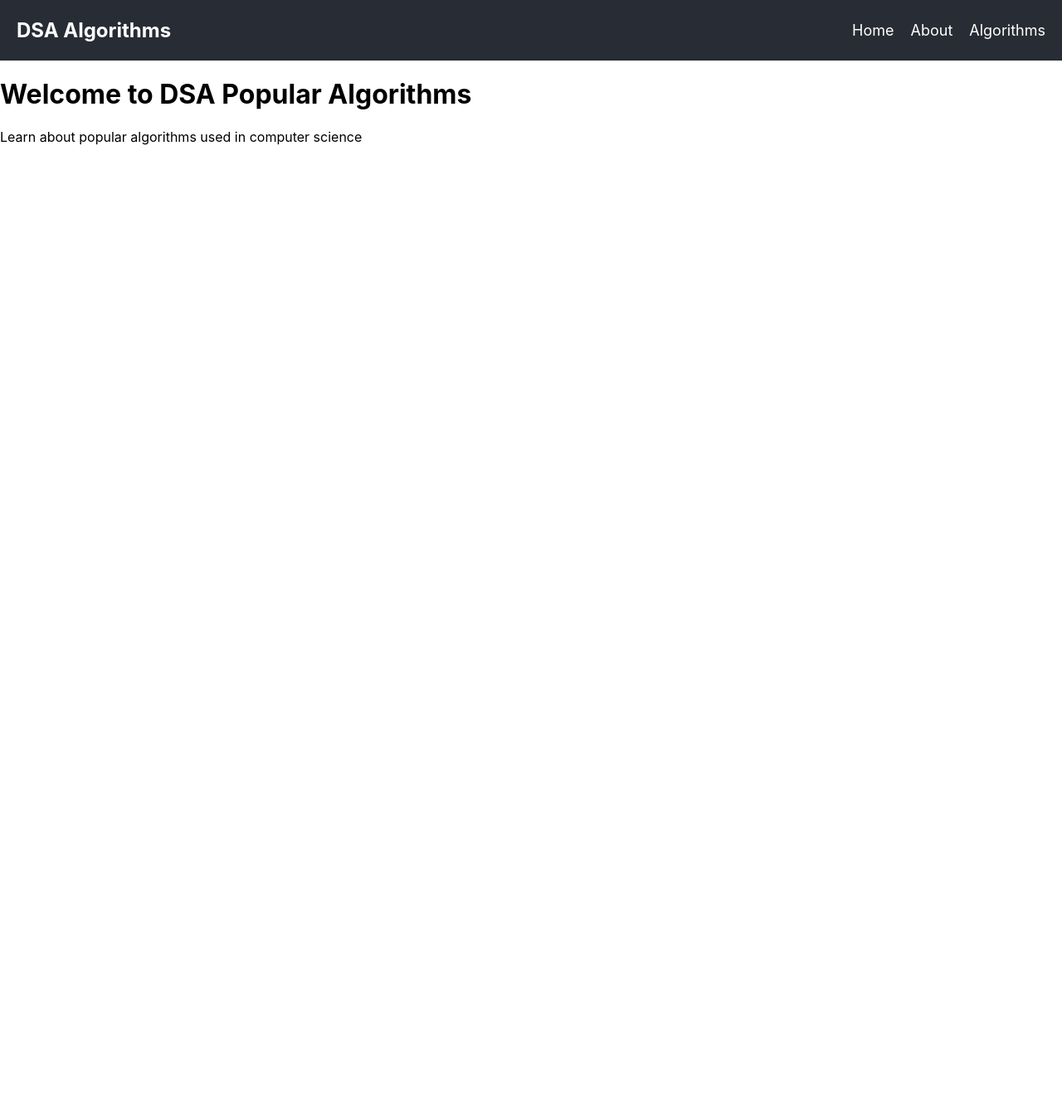
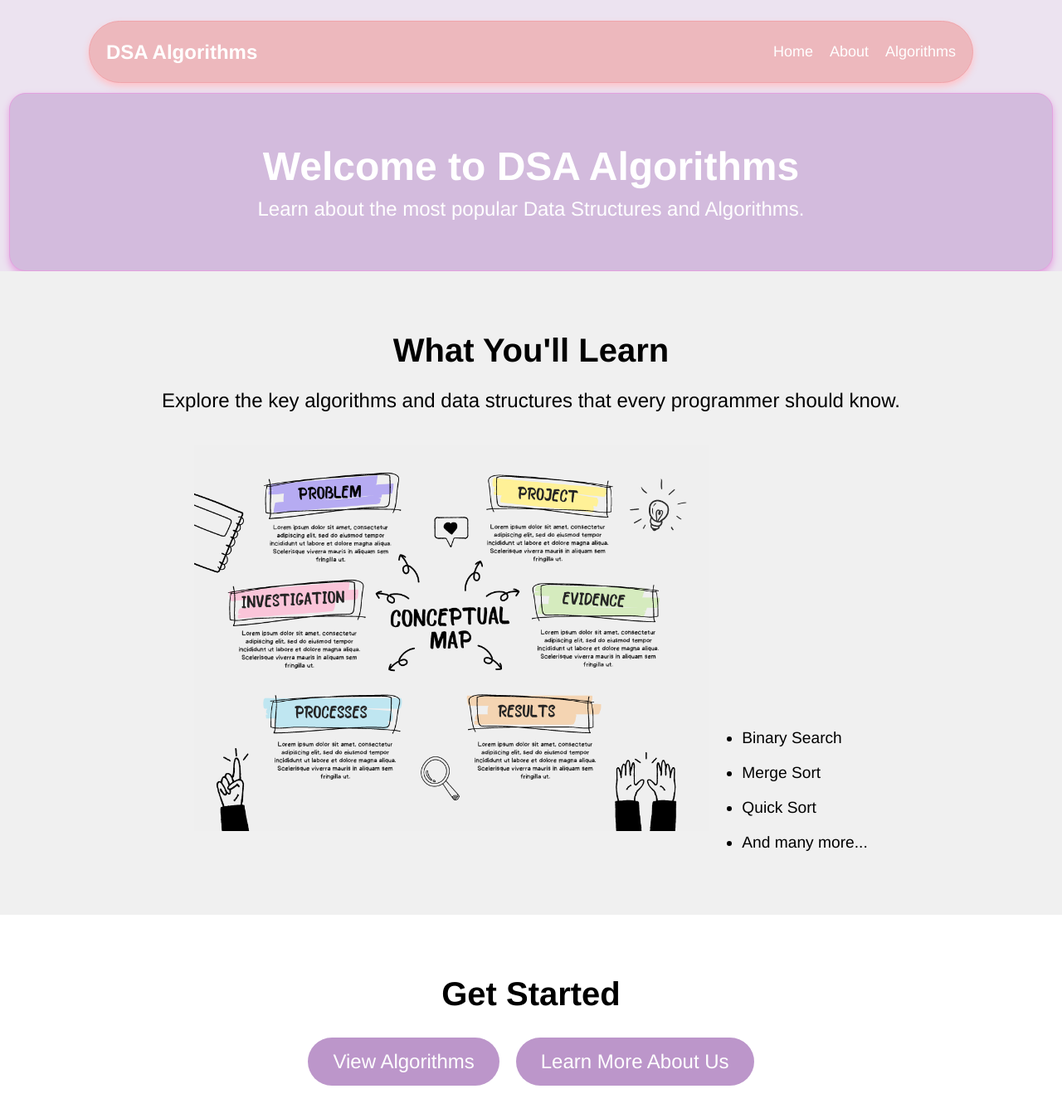
Before and after one commit to saakcy7/Algo-Rhythm, a React (Create React App) app in the folder algorithm/: page / in a window 1280 px wide. Shown: the top 1348 px of the page at 83% size. Before the commit the page ends 800 px from the top, so only its background shows below. Built offline with nearby package versions, Linux system fonts and the light colour scheme.

Commit message:
added more css

```diff
--- a/algorithm/src/App.css
+++ b/algorithm/src/App.css
@@ -1,4 +1,5 @@
-.app{
+.App{
     text-align: center;
     font-family:'Franklin Gothic Medium', 'Arial Narrow', Arial, sans-serif ;
+
 }
--- a/algorithm/src/data.js
+++ b/algorithm/src/data.js
@@ -2,12 +2,15 @@
 export const algorithms = [
     {
         name: 'Binary Search',
-        description: 'A search algorithm that finds the position of a target value within a sorted array.',
+        description: `
+Binary search is an efficient algorithm for finding an item from a sorted list of items. It works by repeatedly dividing in half the portion of the list that could contain the item, until you've narrowed down the possible locations to just one.
+Time Complexity:
+𝑂(log𝑛)`,
         image: require('../src/images/binary-search-1.jpg')
     },
     {
         name: 'Merge Sort',
-        description: 'A divide-and-conquer algorithm that was invented by John von Neumann in 1945.',
+        description: 'Merge sort is a divide-and-conquer algorithm that divides the input array into two halves, recursively sorts them, and then merges the two sorted halves to produce the sorted array. Time Complexity: O(nlogn)',
         image: require('../src/images/merge-sort.png')
     },
     {
--- a/algorithm/src/index.css
+++ b/algorithm/src/index.css
@@ -1,10 +1,6 @@
 body {
   margin: 0;
-  font-family: -apple-system, BlinkMacSystemFont, 'Segoe UI', 'Roboto', 'Oxygen',
-    'Ubuntu', 'Cantarell', 'Fira Sans', 'Droid Sans', 'Helvetica Neue',
-    sans-serif;
-  -webkit-font-smoothing: antialiased;
-  -moz-osx-font-smoothing: grayscale;
+  background-color: #ECE3F0;
 }
 
 code {
--- a/algorithm/src/pages/home.js
+++ b/algorithm/src/pages/home.js
@@ -1,10 +1,34 @@
-import React from "react";
+// src/pages/Home.js
+import React from 'react';
+import '../styles/home.css';
+import { Link } from 'react-router-dom';
+import algorithmImage from '../images/algorithm.png'; // Import the image
+
 const Home = () => {
     return (
-        <div>
-            <h1>Welcome to DSA Popular Algorithms</h1>
-            <p>Learn about popular algorithms used in computer science</p>
+        <div className="home">
+            <header className="home-header">
+                <h1>Welcome to DSA Algorithms</h1>
+                <p>Learn about the most popular Data Structures and Algorithms.</p>
+            </header>
+            <section className="home-overview">
+                <h2>What You'll Learn</h2>
+                <p>Explore the key algorithms and data structures that every programmer should know.</p>
+                <img src={algorithmImage} alt="Algorithms" className="overview-image" />
+                <ul>
+                    <li>Binary Search</li>
+                    <li>Merge Sort</li>
+                    <li>Quick Sort</li>
+                    <li>And many more...</li>
+                </ul>
+            </section>
+            <section className="home-links">
+                <h2>Get Started</h2>
+                <Link to="/algorithms" className="home-link">View Algorithms</Link>
+                <Link to="/about" className="home-link">Learn More About Us</Link>
+            </section>
         </div>
     );
-}
+};
+
 export default Home;
--- a/algorithm/src/styles/AlgorithmCard.css
+++ b/algorithm/src/styles/AlgorithmCard.css
@@ -1,9 +1,10 @@
 /* src/styles/AlgorithmCard.css */
 .algorithm-card {
     border: 1px solid #FADCD9;
+
     padding: 20px;
     margin: 20px;
-    border-radius: 8px;
+    border-radius: 18px;
     gap: 16px;
     box-shadow: 0 4px 8px #F8AFA6;
     text-align: center;
@@ -11,6 +12,11 @@
     margin-left: auto;
     margin-right: auto;
     background-color: #f9f9f9;
+    color: #282c34;
+    align-items: center;
+    justify-content: center;
+
+
 
 }
 
@@ -21,3 +27,9 @@
     border-radius: 5%;
     margin-bottom: 16px;
 }
+
+.algorithm-card h2{
+    font-size: 40px;
+    font-weight: 400;
+    color: #c68fdd;
+}
--- a/algorithm/src/styles/Navbar.css
+++ b/algorithm/src/styles/Navbar.css
@@ -3,8 +3,17 @@
     display: flex;
     justify-content: space-between;
     align-items: center;
-    background-color: #282c34;
+    background-color: #edb8bd;
     padding: 10px 20px;
+    box-shadow: 0 4px 8px #FFC2C7;
+    border: 1px solid #f0a5ab;
+    border-radius: 50px;
+    width: 80%;
+    margin-left: auto;
+    margin-right: auto;
+    margin-bottom: 12px;
+    margin-top: 25px;
+
 }
 
 .navbar-logo a {
@@ -32,4 +41,5 @@
 
 .navbar-links a:hover {
     text-decoration: underline;
+    color: #0e0c0d;
 }
--- /dev/null
+++ b/algorithm/src/styles/home.css
@@ -0,0 +1,98 @@
+/* src/styles/Home.css */
+.home {
+    display: flex;
+    flex-direction: column;
+    min-height: 100vh;
+}
+
+.home-header {
+    background-color: #D3BBDD;
+    color: white;
+    padding: 60px 20px;
+    flex: 1;
+    display: flex;
+    flex-direction: column;
+    align-items: center;
+    justify-content: center;
+    border: 1px solid #e3a1df;
+    box-shadow: 0 4px 8px #e3a1df;
+    border-radius: 20px;
+    width: 95%;
+    margin-left: auto;
+    margin-right: auto;
+
+}
+
+.home-header h1 {
+    font-size: 3em;
+    margin: 0;
+}
+
+.home-header p {
+    font-size: 1.5em;
+    margin: 10px 0 0;
+}
+
+.home-overview {
+    background-color: #f0f0f0;
+    padding: 40px 20px;
+    flex: 2;
+    text-align: center;
+}
+
+.home-overview h2 {
+    font-size: 2.5em;
+    margin-bottom: 20px;
+}
+
+.home-overview p {
+    font-size: 1.5em;
+    margin-bottom: 20px;
+}
+
+.home-overview img.overview-image {
+    width: 50%;
+    height: auto;
+    margin: 20px 0;
+}
+
+.home-overview ul {
+    list-style-type: disc;
+    padding-left: 40px;
+    display: inline-block;
+    text-align: left;
+
+}
+
+.home-overview li {
+    font-size: 1.2em;
+    margin-bottom: 20px;
+}
+
+.home-links {
+    background-color: #ffffff;
+    padding: 40px 20px;
+    flex: 1;
+    text-align: center;
+}
+
+.home-links h2 {
+    font-size: 2.5em;
+    margin-bottom: 20px;
+}
+
+.home-link {
+    display: inline-block;
+    margin: 10px;
+    padding: 15px 30px;
+    background-color: #BC96CA;
+    color: white;
+    text-decoration: none;
+    border-radius: 30px;
+    font-size: 1.5em;
+    transition: background-color 0.3s ease;
+}
+
+.home-link:hover {
+    background-color: #C26DBC;
+}
```
Also changed, not shown: algorithm/src/images/algorithm.png (added).
